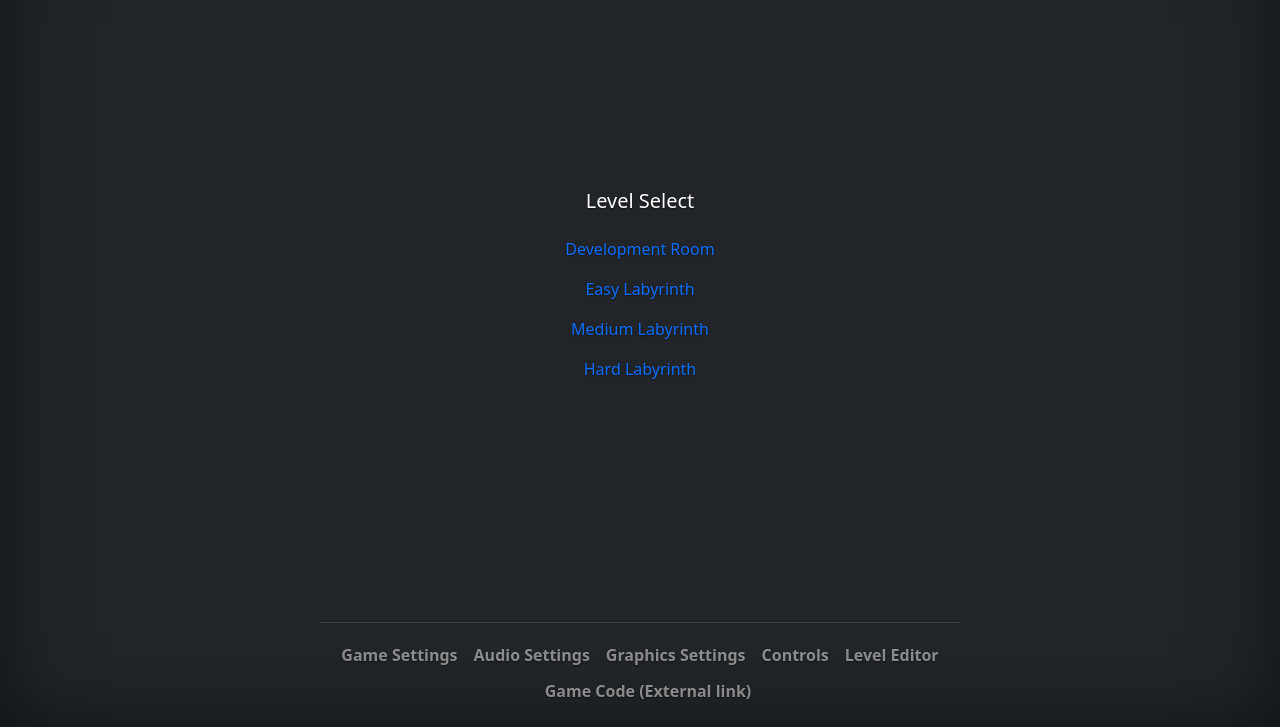
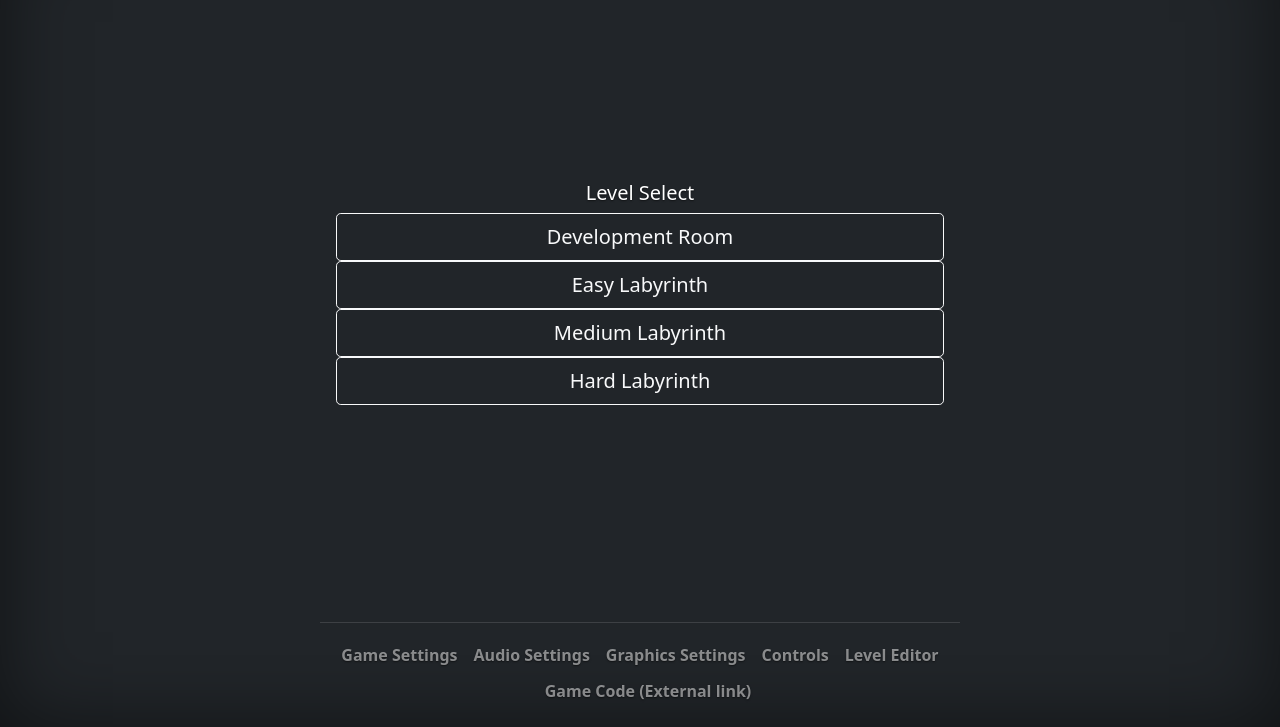
Before and after one commit to alexgidge/Labyrinth.js, a website: page Web/MapSelect.html in a window 1280 px wide. Shown: the part 73-800 px from the top of the page. Drawn offline with nearby package versions, Linux system fonts and the light colour scheme.

Commit message:
Small style changes

```diff
--- a/Web/AudioSettings.js
+++ b/Web/AudioSettings.js
@@ -92,7 +92,7 @@ const AudioSettingsTemplate = ({ SoundType, SoundSubType, SoundDisplayName, Soun
 <div class="col">
 <label for="${SoundName}:${SoundType}:${SoundSubType}:Volume">Volume</label>
 <input type="text" class="form-control" name="${SoundName}:${SoundType}:${SoundSubType}:Volume" id="${SoundName}:${SoundType}:${SoundSubType}:Volume" value="${Volume}"></input>
-
+<br/>
 </div>
 <div class="col">
 <label for="${SoundName}:${SoundType}:${SoundSubType}:File">Audio File</label>
--- a/Web/MapSelect.html
+++ b/Web/MapSelect.html
@@ -45,7 +45,9 @@
     <main class="px-3">
       <div>
         <h5 class="lead">Level Select</h5>
-        <nav id="divMaps" class="nav nav-link flex-column justify-content-center"></nav>
+        <div class="container">
+          <div id="divMaps" class="row"></div>
+        </div>
       </div>
 
     </main>
--- a/Web/MapSelect.js
+++ b/Web/MapSelect.js
@@ -20,4 +20,4 @@ async function PopulateMaps() {
     });
 }
 
-const MapButtonTemplate = ({ map, text, style }) => `<a class="nav-link" id="${map}" style="${style}">${text}</a>`
+const MapButtonTemplate = ({ map, text, style }) => `<button class="btn btn-lg btn-outline-light" id="${map}" style="${style}">${text}</button>`
```
Also changed, not shown: Web/AudioSettings.html (+1 -1 lines).
